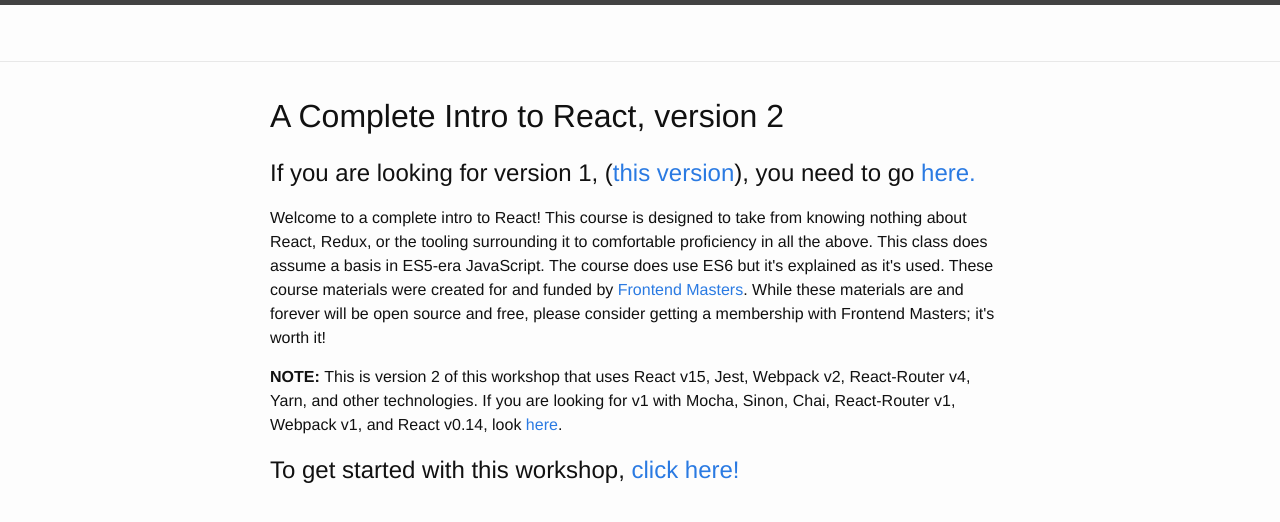
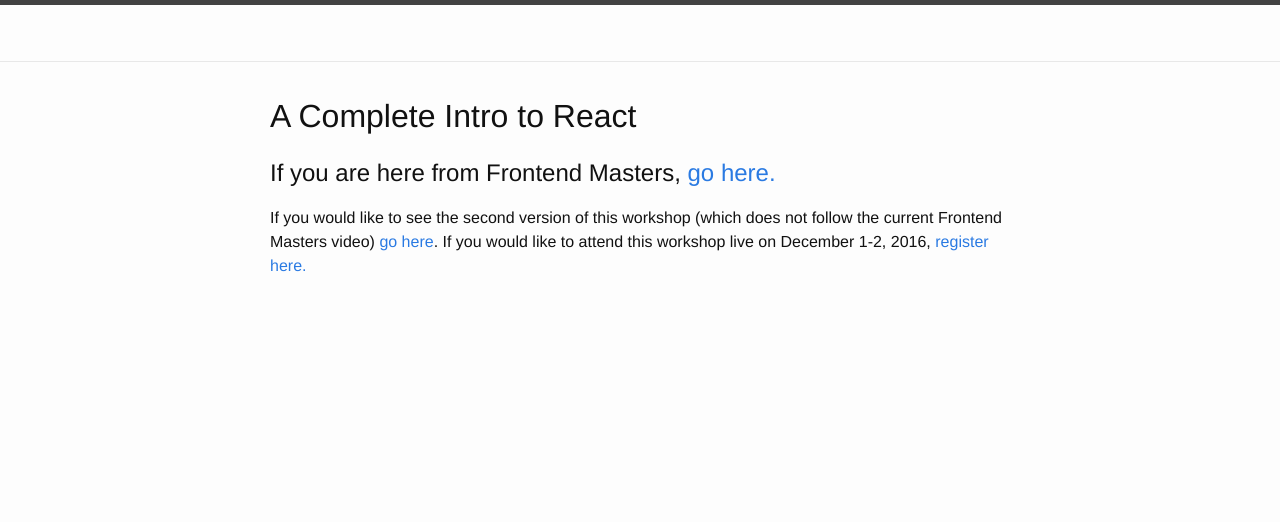
Before and after one commit to btholt/complete-intro-to-react, a Jekyll site: the page built from index.html, in a window 1280 px wide. Shown: the top 522 px of the page. Built offline with Jekyll 4.4.1, drawn with Linux system fonts in a browser that asks for light colours.

Commit message:
make landing more clear

```diff
--- a/index.html
+++ b/index.html
@@ -2,7 +2,7 @@
 layout: default
 ---
 
-<div>
+<!-- <div>
   <h1>A Complete Intro to React, version 2</h1>
 
   <h2>If you are looking for version 1, (<a href="https://frontendmasters.com/courses/react-intro/?u=7d41e3a531b6613e764e16dd68d588b2b2b75469">this version</a>), you need to go <a href="https://btholt.github.io/complete-intro-to-react-v1/">here.</a></h2>
@@ -12,4 +12,10 @@
   <p><strong>NOTE: </strong> This is version 2 of this workshop that uses React v15, Jest, Webpack v2, React-Router v4, Yarn, and other technologies. If you are looking for v1 with Mocha, Sinon, Chai, React-Router v1, Webpack v1, and React v0.14, look <a href="https://btholt.github.io/complete-intro-to-react-v1/">here</a>.</p>
 
   <h2>To get started with this workshop, <a href="all.html">click here!</a></h2>
+</div> -->
+
+<div>
+  <h1>A Complete Intro to React</h1>
+  <h2>If you are here from Frontend Masters, <a href="https://btholt.github.io/complete-intro-to-react-v1/">go here.</a></h2>
+  <p>If you would like to see the second version of this workshop (which does not follow the current Frontend Masters video) <a href="all.html">go here</a>. If you would like to attend this workshop live on December 1-2, 2016, <a href="https://frontendmasters.com/workshops/intro-react-2/?u=7d41e3a531b6613e764e16dd68d588b2b2b75469">register here.</a></p>
 </div>
```
